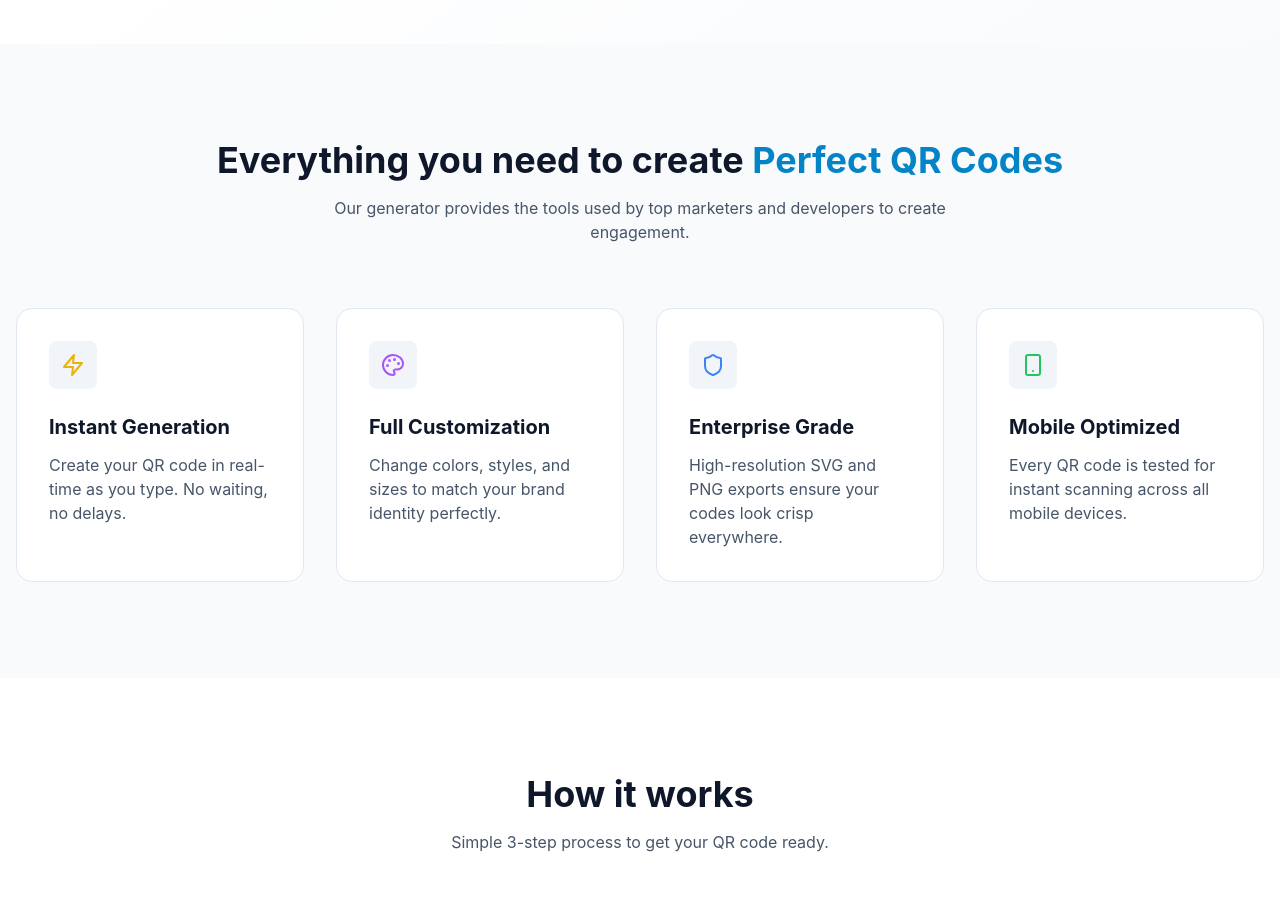
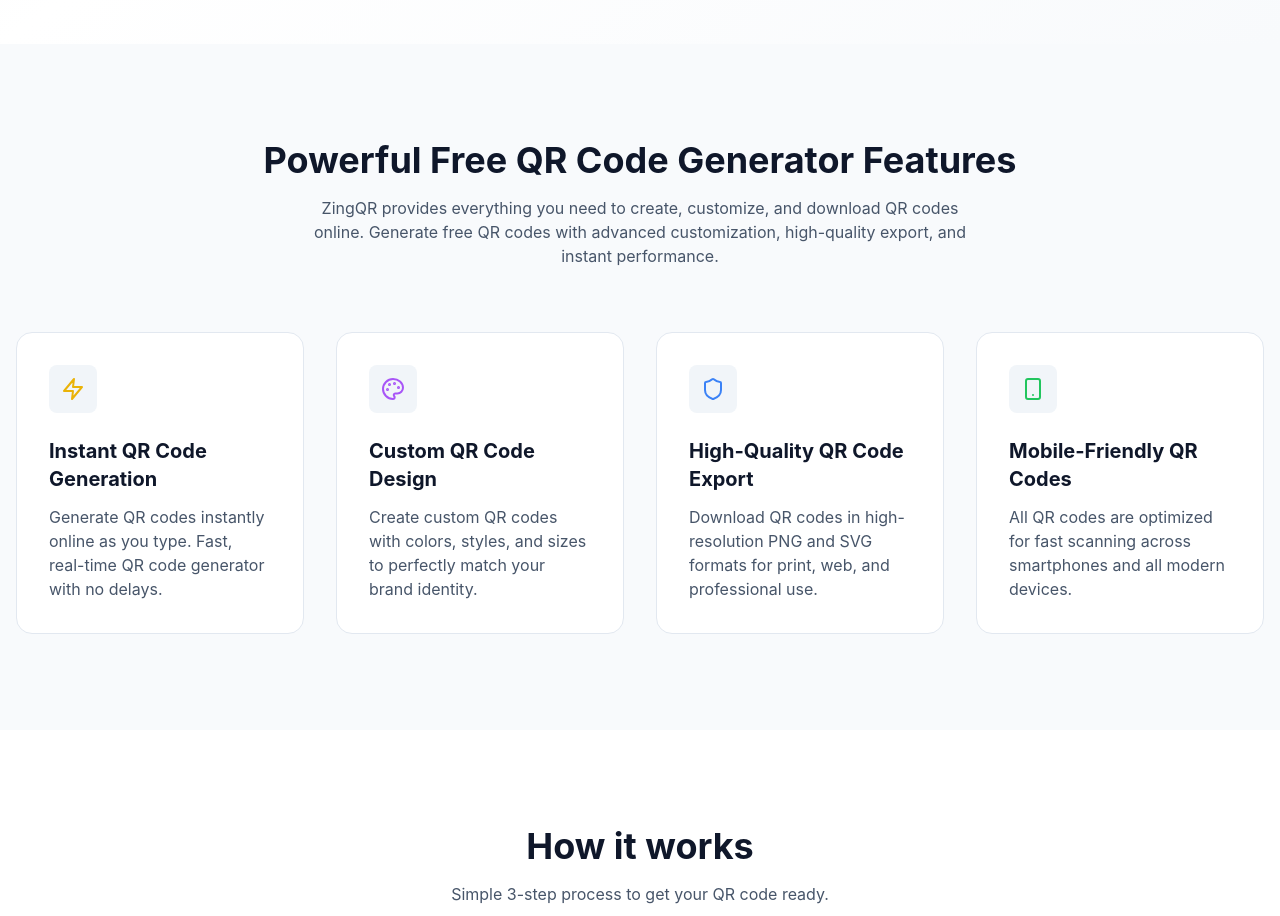
Before and after one commit to Sumitsharma31/ZingQR, a React (Vite) app: page / in a window 1280 px wide. Shown: the part 840-1756 px from the top of the page. Built offline with nearby package versions, Linux system fonts and the light colour scheme.

Commit message:
Feature comp seo fixed

```diff
--- a/src/components/Landing/Features.jsx
+++ b/src/components/Landing/Features.jsx
@@ -4,26 +4,26 @@
 
 const features = [
   {
-    title: 'Instant Generation',
-    desc: 'Create your QR code in real-time as you type. No waiting, no delays.',
+    title: 'Instant QR Code Generation',
+    desc: 'Generate QR codes instantly online as you type. Fast, real-time QR code generator with no delays.',
     icon: Zap,
     color: 'text-yellow-500'
   },
   {
-    title: 'Full Customization',
-    desc: 'Change colors, styles, and sizes to match your brand identity perfectly.',
+    title: 'Custom QR Code Design',
+    desc: 'Create custom QR codes with colors, styles, and sizes to perfectly match your brand identity.',
     icon: Palette,
     color: 'text-purple-500'
   },
   {
-    title: 'Enterprise Grade',
-    desc: 'High-resolution SVG and PNG exports ensure your codes look crisp everywhere.',
+    title: 'High-Quality QR Code Export',
+    desc: 'Download QR codes in high-resolution PNG and SVG formats for print, web, and professional use.',
     icon: Shield,
     color: 'text-blue-500'
   },
   {
-    title: 'Mobile Optimized',
-    desc: 'Every QR code is tested for instant scanning across all mobile devices.',
+    title: 'Mobile-Friendly QR Codes',
+    desc: 'All QR codes are optimized for fast scanning across smartphones and all modern devices.',
     icon: Smartphone,
     color: 'text-green-500'
   }
@@ -34,11 +34,13 @@
     <section id="features" className="py-24 px-4 bg-slate-50 dark:bg-slate-800/50">
       <div className="max-w-7xl mx-auto">
         <div className="text-center mb-16">
+
           <h2 className="text-3xl md:text-4xl font-bold text-slate-900 dark:text-white mb-4">
-            Everything you need to create <span className="text-primary-600">Perfect QR Codes</span>
+            Powerful Free QR Code Generator Features
           </h2>
           <p className="text-slate-600 dark:text-slate-400 max-w-2xl mx-auto">
-            Our generator provides the tools used by top marketers and developers to create engagement.
+            ZingQR provides everything you need to create, customize, and download QR codes online.
+            Generate free QR codes with advanced customization, high-quality export, and instant performance.
           </p>
         </div>
 
@@ -56,6 +58,7 @@
                 <feat.icon className={`w-6 h-6 ${feat.color}`} />
               </div>
               <h3 className="text-xl font-bold text-slate-900 dark:text-white mb-3">{feat.title}</h3>
+
               <p className="text-slate-600 dark:text-slate-400">{feat.desc}</p>
             </motion.div>
           ))}
```
